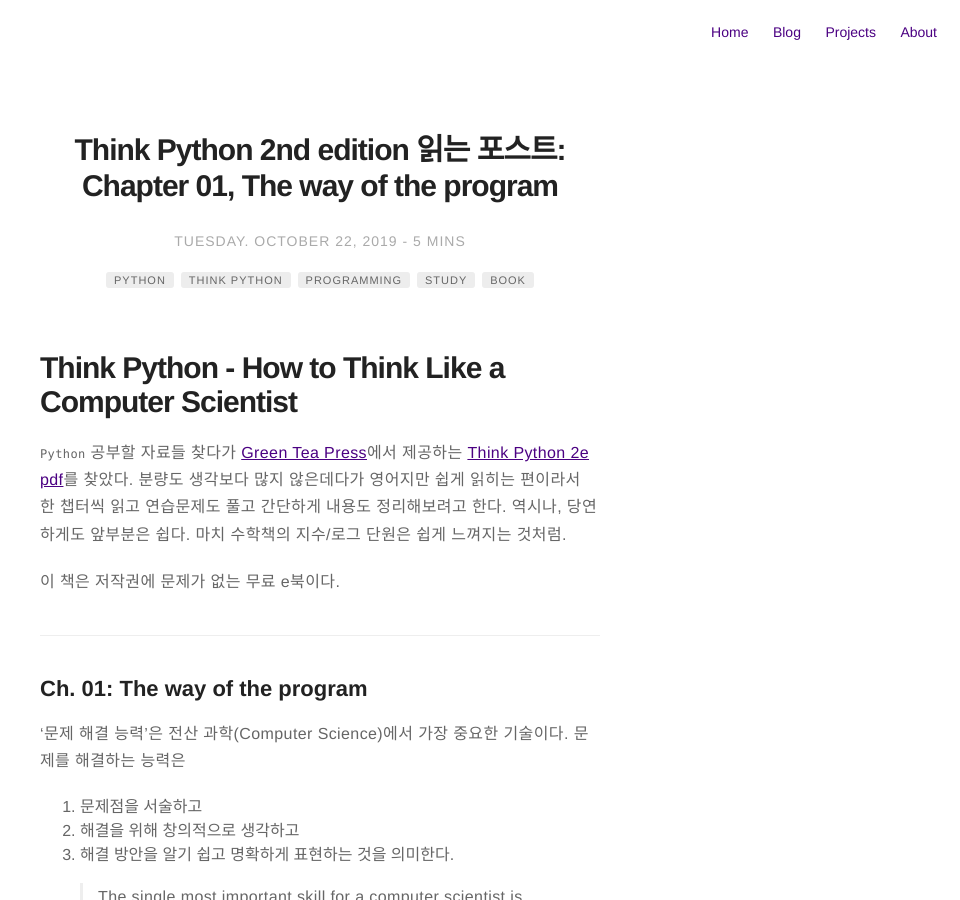
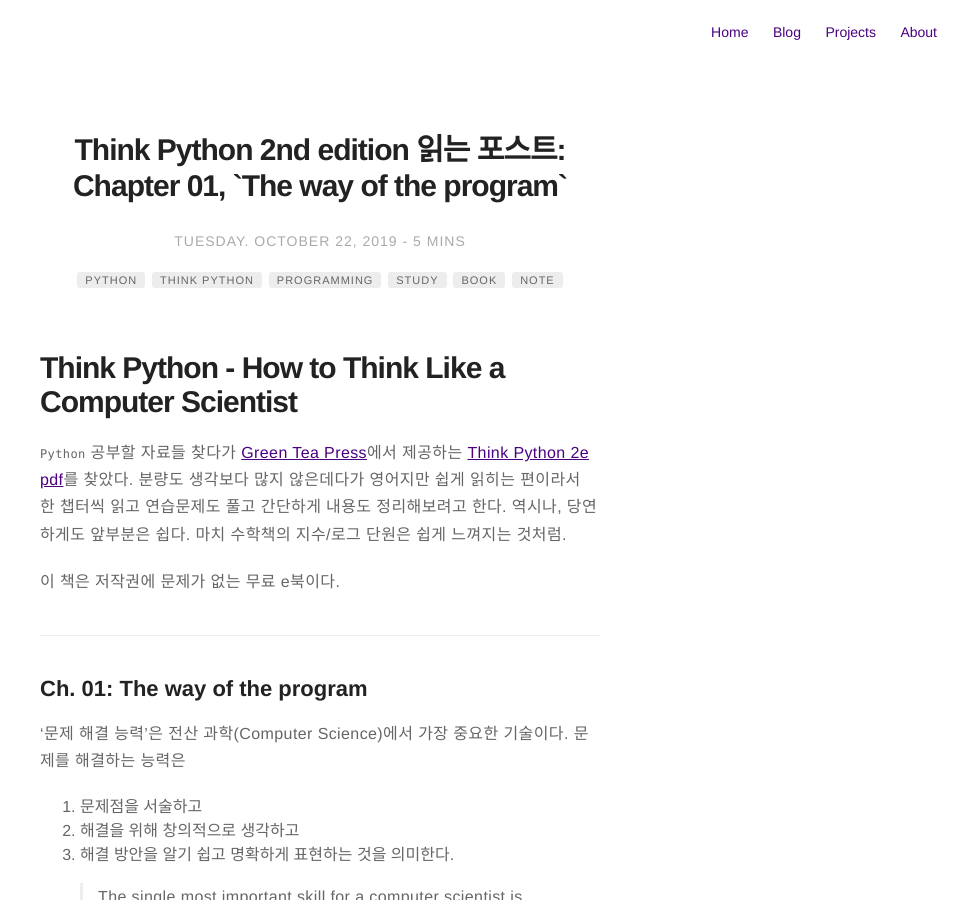
Before and after one commit to hsj00/hsj00.github.io, a Jekyll site: the page built from _posts/2019-10-22-Think-Python-note-01.md, in a window 1280 px wide and 900 px high. Shown: the whole window, without its empty margins (320-1280 px from the left). Built offline with Jekyll 4.4.1, drawn with Linux system fonts in a browser that asks for light colours; comment, search, counter and statistics services are not loaded; some of the changed text lies outside the part shown.

Commit message:
191023, posting revise and update

````diff
--- a/_posts/2019-10-22-Think-Python-note.md
+++ b/_posts/2019-10-22-Think-Python-note-01.md
@@ -1,13 +1,14 @@
 ---
-title: "Think Python 2nd edition 읽는 포스트: Chapter 01, The way of the program"
+title: "Think Python 2nd edition 읽는 포스트: Chapter 01, `The way of the program`"
 layout: post
 date: 2019-10-22 23:00
 tag:
-- Python
-- Think Python
-- Programming
-- Study
-- Book
+    - Python
+    - Think Python
+    - Programming
+    - Study
+    - Book
+    - Note
 headerImage: false
 image:
 description: 191022 `Think Python 2nd edition` study note
@@ -21,20 +22,22 @@
 
 # Think Python - How to Think Like a Computer Scientist
 
-`Python` 공부할 자료들 찾다가 [Green Tea Press][Homepage]에서 제공하는 [Think Python 2e pdf][book]를 찾았다. 분량도 생각보다 많지 않은데다가 영어지만 쉽게 읽히는 편이라서 한 챕터씩 읽고 연습문제도 풀고 간단하게 내용도 정리해보려고 한다. 역시나, 당연하게도 앞부분은 쉽다. 마치 수학책의 지수/로그 단원은 쉽게 느껴지는 것처럼.
+`Python` 공부할 자료들 찾다가 [Green Tea Press][homepage]에서 제공하는 [Think Python 2e pdf][book]를 찾았다. 분량도 생각보다 많지 않은데다가 영어지만 쉽게 읽히는 편이라서 한 챕터씩 읽고 연습문제도 풀고 간단하게 내용도 정리해보려고 한다. 역시나, 당연하게도 앞부분은 쉽다. 마치 수학책의 지수/로그 단원은 쉽게 느껴지는 것처럼.
 
 이 책은 저작권에 문제가 없는 무료 e북이다.
 
-----------
+---
+
 ## Ch. 01: The way of the program
 
 '문제 해결 능력'은 전산 과학(Computer Science)에서 가장 중요한 기술이다.
 문제를 해결하는 능력은
-  1. 문제점을 서술하고
-  2. 해결을 위해 창의적으로 생각하고
-  3. 해결 방안을 알기 쉽고 명확하게 표현하는 것을 의미한다.
 
->The single most important skill for a computer scientist is problem solving. Problem solv- ing means the ability to formulate problems, think creatively about solutions, and express a solution clearly and accurately.
+1. 문제점을 서술하고
+2. 해결을 위해 창의적으로 생각하고
+3. 해결 방안을 알기 쉽고 명확하게 표현하는 것을 의미한다.
+
+> The single most important skill for a computer scientist is problem solving. Problem solv- ing means the ability to formulate problems, think creatively about solutions, and express a solution clearly and accurately.
 
 ---
 
@@ -54,12 +57,14 @@
 
 > learn to parse the program in your head, identifying the tokens and interpreting the structure.
 
-----------
+---
 
 ### 1.9 Exercises
 
 #### A) Exercise 1.1.
+
 ##### 1. In a print statement, what happens if you leave out one of the parentheses, or both?
+
 ```python
 # 정상 작동
 >>> print("Hello, World")
@@ -84,8 +89,11 @@
 ...
 ...
 ```
+
 ---
+
 ##### 2. If you are trying to print a string, what happens if you leave out one of the quotation marks, or both?
+
 ```python
 # incomplete sentence
 >>> print("Hello, World!)
@@ -119,8 +127,11 @@
                       ^
 SyntaxError: invalid syntax
 ```
+
 ---
+
 ##### 3. You can use a minus sign to make a negative number like -2. What happens if you put a plus sign before a number? What about 2++2?
+
 ```python
 >>> 2++2
 4
@@ -141,8 +152,11 @@
       ^
 SyntaxError: invalid syntax
 ```
+
 ---
+
 ##### 4. In math notation, leading zeros are okay, as in 02. What happens if you try this in Python?
+
 ```python
 >>> 02
   File "<stdin>", line 1
@@ -154,8 +168,11 @@
 >>> 0x12
 18
 ```
+
 ---
+
 ##### 5. What happens if you have two values with no operator between them?
+
 ```python
 # int, float -> SyntaxError
 >>> 9 8 7
@@ -174,7 +191,8 @@
 >>> 'Hello' 'World'
 'HelloWorld'
 ```
-----------
 
-[Homepage]: <https://greenteapress.com/wp/think-python-2e/>
-[book]: <http://greenteapress.com/thinkpython2/thinkpython2.pdf>
+---
+
+[homepage]: https://greenteapress.com/wp/think-python-2e/
+[book]: http://greenteapress.com/thinkpython2/thinkpython2.pdf
````
Also changed, not shown: _posts/2019-10-23-Think-Python-note-02.md (added, +164 -0 lines).
